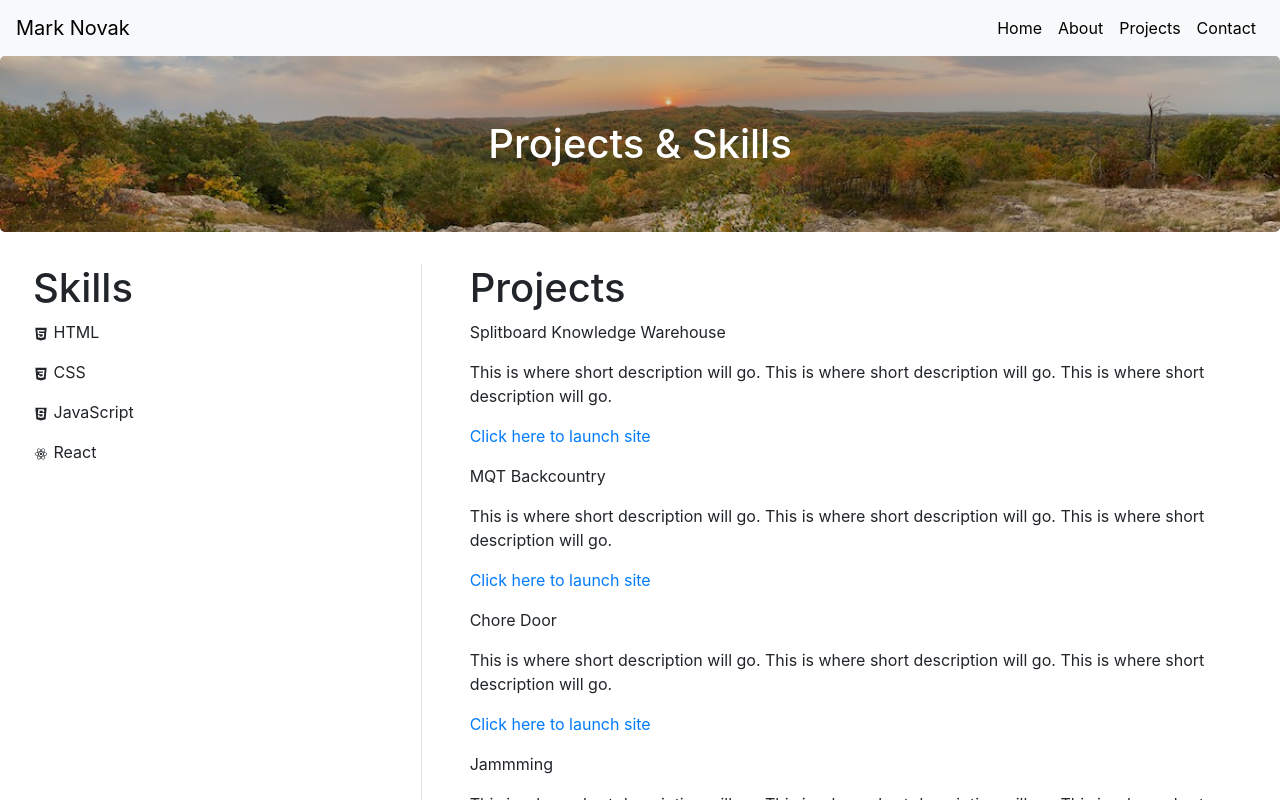
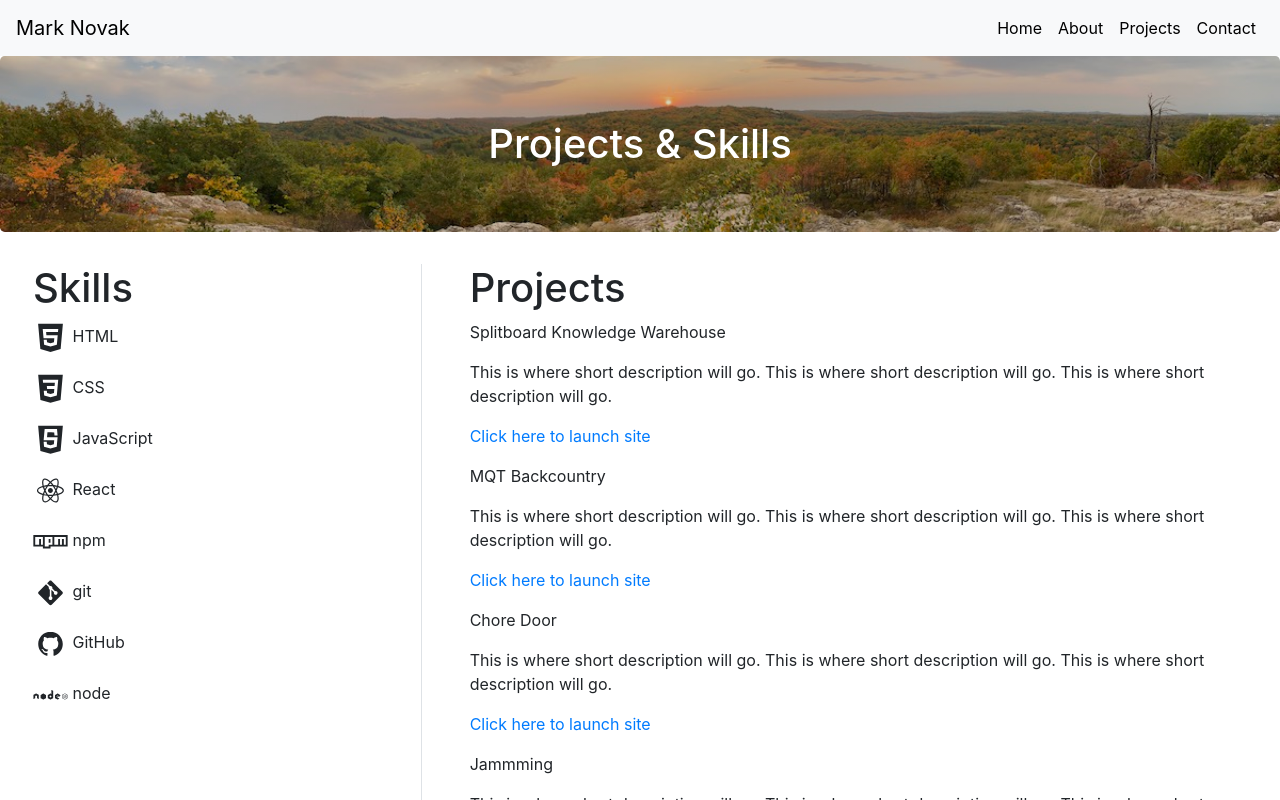
Before and after one commit to manovak24/manovak24.github.io, a React (Create React App) app: page /projects in a window 1280 px wide. Shown: the top 800 px of the page. Built offline with nearby package versions, Linux system fonts and the light colour scheme.

Commit message:
added more skills to project skills component

```diff
--- a/src/compontents/project-skill-list.js
+++ b/src/compontents/project-skill-list.js
@@ -1,6 +1,6 @@
 import React from 'react';
 import { Row, Col } from 'react-bootstrap';
-import { DiCss3, DiHtml5, DiJavascript, DiReact } from 'react-icons/di';
+import { DiCss3, DiGit, DiGithubBadge, DiHtml5, DiJavascript, DiNodejs, DiNpm, DiReact } from 'react-icons/di';
 
 class ProjectSkillList extends React.Component {
     constructor(props) {
@@ -36,26 +36,50 @@ class ProjectSkillList extends React.Component {
                 {
                     id: 1,
                     title: 'HTML',
-                    logo: <DiHtml5 />,
+                    logo: <DiHtml5 size='35'  />,
                     alt: 'html'
                 },
                 {
                     id: 2,
                     title: 'CSS',
-                    logo: <DiCss3 />,
+                    logo: <DiCss3 size='35'  />,
                     alt: 'css'
                 },
                 {
                     id: 3,
                     title: 'JavaScript',
-                    logo: <DiJavascript />,
+                    logo: <DiJavascript size='35'  />,
                     alt: 'javascript'
                 },
                 {
                     id: 4,
                     title: 'React',
-                    logo: <DiReact />,
+                    logo: <DiReact size='35'  />,
                     alt: 'react'
+                },
+                {
+                    id: 5,
+                    title: 'npm',
+                    logo: <DiNpm size='35' />,
+                    alt: 'npm'
+                },
+                {
+                    id: 6,
+                    title: 'git',
+                    logo: <DiGit size='35' />,
+                    alt: 'git'
+                },
+                {
+                    id: 7,
+                    title: 'GitHub',
+                    logo: <DiGithubBadge size='35' />,
+                    alt: 'GitHub'
+                },
+                {
+                    id: 8,
+                    title: 'node',
+                    logo: <DiNodejs size='35' />,
+                    alt: 'node'
                 }
             ]
         }
@@ -64,7 +88,7 @@ class ProjectSkillList extends React.Component {
     render() {
         return (
             <Row>
-                <Col xs={12} md={4} className="border-right pl-5 pr-5">
+                <Col xs={12} md={4} className="border-right pl-5 pr-5 d-flex">
                     <div>
                         <h1>Skills</h1>
                         <ul>
```
